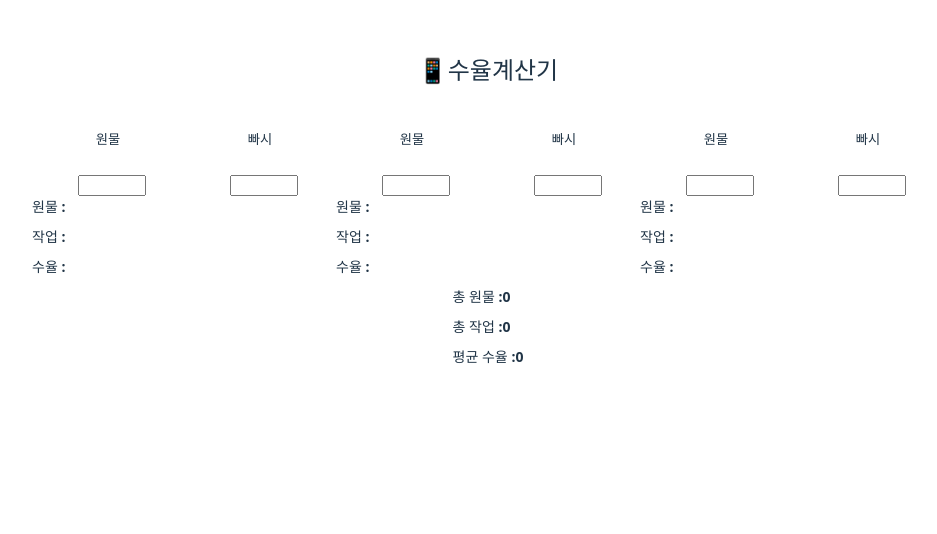
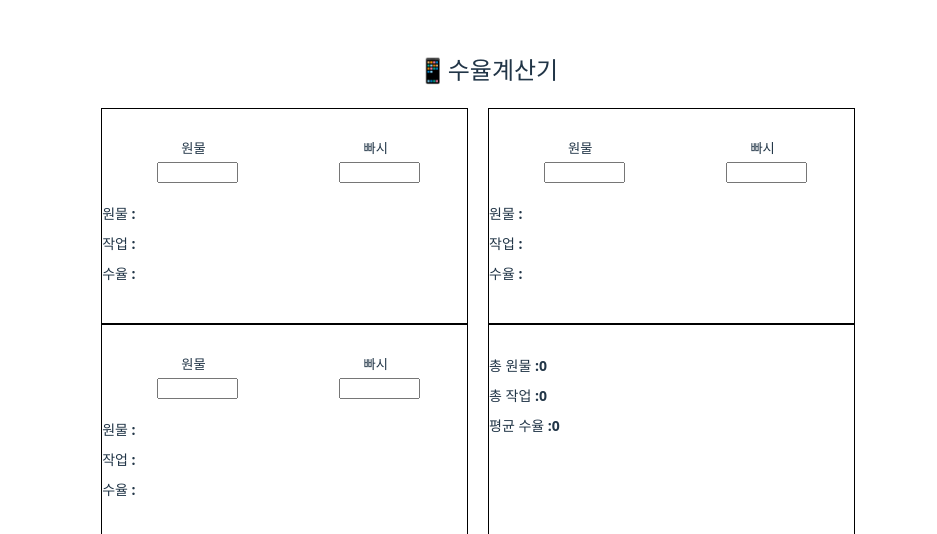
Before and after one commit to Jungdoosik/suyulGyesangi, a React (Vite) app: page / in a window 1280 px wide. Shown: the top 534 px of the page, without its empty margins (152-1089 px from the left). Built offline with nearby package versions, Linux system fonts and the light colour scheme.

Commit message:
계산수정, css수정

```diff
--- a/src/App.jsx
+++ b/src/App.jsx
@@ -61,9 +61,9 @@ function App() {
           <div className="contentArea">
             <ContentArea num={0} />
             <ContentArea num={1} />
-            <ContentArea num={2} />
           </div>
           <div className="contentArea">
+            <ContentArea num={2} />
             <Footer />
           </div>
         </SuyulDispatchContext.Provider>
--- a/src/components/ContentArea.css
+++ b/src/components/ContentArea.css
@@ -1,5 +1,8 @@
 .content_body {
-  width: 25%;
+  width: 30%;
+  margin-right: 20px;
+  border: 1px solid black;
+  padding: 30px 0px;
 }
 .divArea {
   display: flex;
@@ -11,6 +14,7 @@
 .inputArea {
   display: flex;
   justify-content: space-around;
+  margin-bottom: 20px;
 }
 
 .inputSubArea {
@@ -20,3 +24,7 @@
 .textArea {
   width: 100%;
 }
+
+h5 {
+  margin: 0 0 0 0;
+}
--- a/src/components/ContentArea.jsx
+++ b/src/components/ContentArea.jsx
@@ -11,7 +11,6 @@ const ContentArea = (props) => {
 
   const onchangeWonmul = (e) => {
     setWonmul(e.target.value);
-    console.log("target1 : " + e.target.value);
     if (e.target.value === "") {
       onDelete(props.num);
     }
@@ -25,12 +24,7 @@ const ContentArea = (props) => {
 
   const onchangeBbasi = (e) => {
     setBbasi(e.target.value);
-    console.log("target2 : " + e.target.value);
-    console.log(typeof e.target.value);
-    console.log(e.target.value === "");
     if (e.target.value === "") {
-      console.log("true");
-      console.log("props.num : " + props.num);
       onDelete(props.num);
     }
     if (wonmul === 0 || wonmul === "" || wonmul === undefined) {
@@ -40,8 +34,8 @@ const ContentArea = (props) => {
   };
 
   const gyesan = (wonGap, bbaGap) => {
-    const won = Number(wonGap);
-    const bba = Number(bbaGap);
+    let won = Number(wonGap);
+    let bba = Number(bbaGap);
     if (won < bba) {
       setJakup("원물보다 빠시가 더 무겁습니다.");
       setSuyul("원물보다 빠시가 더 무겁습니다.");
@@ -49,13 +43,18 @@ const ContentArea = (props) => {
       return;
     }
 
-    const jakupGyesan = ((won * 100 - bba * 100) / 100).toFixed(2);
-    setJakup(jakupGyesan);
+    if (won === 0 || won === "" || bba === 0 || bba === "") {
+      setJakup("");
+      setSuyul("");
+    } else {
+      const jakupGyesan = ((won * 100 - bba * 100) / 100).toFixed(2);
+      setJakup(jakupGyesan);
 
-    const suyulGyesan = Number(jakupGyesan) / won;
-    setSuyul(suyulGyesan);
+      const suyulGyesan = Number(jakupGyesan) / Number(won);
+      setSuyul(suyulGyesan);
 
-    allSuyulChange(wonGap, jakupGyesan, suyulGyesan, props.num);
+      allSuyulChange(wonGap, jakupGyesan, suyulGyesan, props.num);
+    }
   };
 
   return (
--- a/src/components/Footer.jsx
+++ b/src/components/Footer.jsx
@@ -4,7 +4,7 @@ import { SuyulStateContext } from "../contexts/suyulContext";
 const Footer = () => {
   const allSuyul = useContext(SuyulStateContext);
   return (
-    <div>
+    <div className="content_body">
       <div>
         <div className="divArea">
           <div>총 원물 : </div>
```
